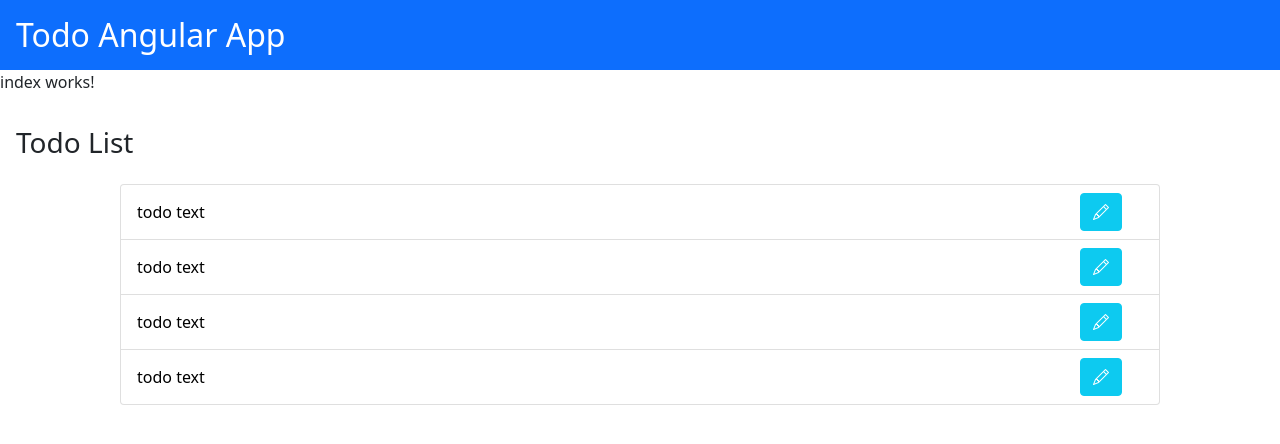
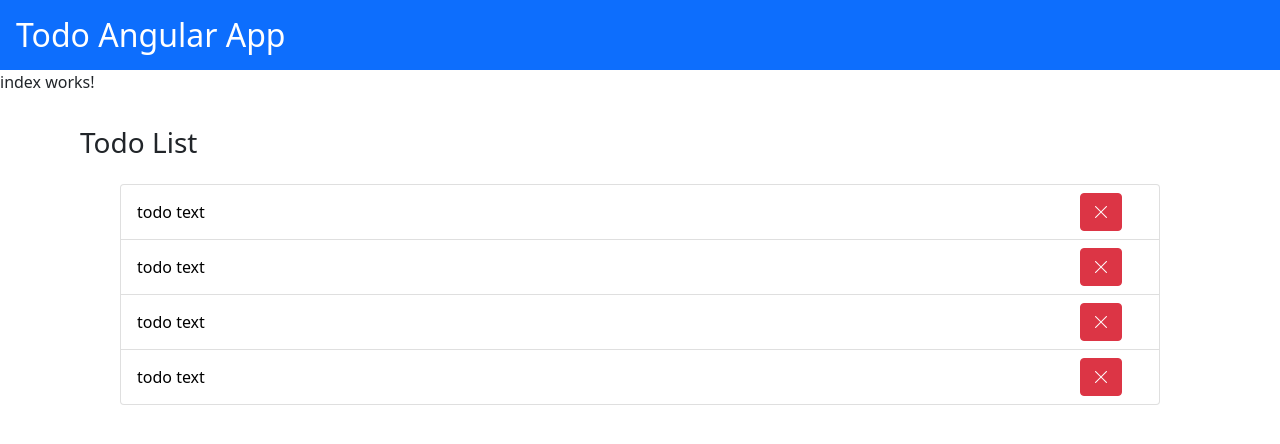
Before and after one commit to joaomoschetta/angular-todo, an Angular app: page / in a window 1280 px wide. Shown: the top 444 px of the page. Built offline with nearby package versions, Linux system fonts and the light colour scheme.

Commit message:
Todo list component template fix

```diff
--- a/src/app/index/todo-list/todo-list.component.html
+++ b/src/app/index/todo-list/todo-list.component.html
@@ -1,13 +1,13 @@
 <section class="p-3">
-  <h2 class="h3 mb-4">Todo List</h2>
+  <h2 class="h3 mb-4 h2-ml-custom">Todo List</h2>
 
   <ul class="list-group align-items-center">
     <li class="list-group-item col-10 d-flex" *ngFor="let todo of todos" >
       <input type="text" [value]="todo.text" (change)="handleInputValueChange($event, todo)" class="m-0 col-11 align-self-center text-wrap text-break" />
 
-      <div class="col-1 d-flex justify-content-center text-center">
-        <button class="btn btn-info" title="Editar">
-          <i class="bi bi-pencil" style="color: white;"></i>
+      <div class="col-1 d-flex justify-content-center align-items-center flex-column gap-2">
+        <button class="btn btn-danger" title="Deletar" (click)="handleRemove(todo)">
+          <i class="bi bi-x-lg"></i>
         </button>
       </div>
     </li>
--- a/src/app/index/todo-list/todo-list.component.scss
+++ b/src/app/index/todo-list/todo-list.component.scss
@@ -0,0 +1,3 @@
+.h2-ml-custom {
+  margin-left: 5vw;
+}
```
